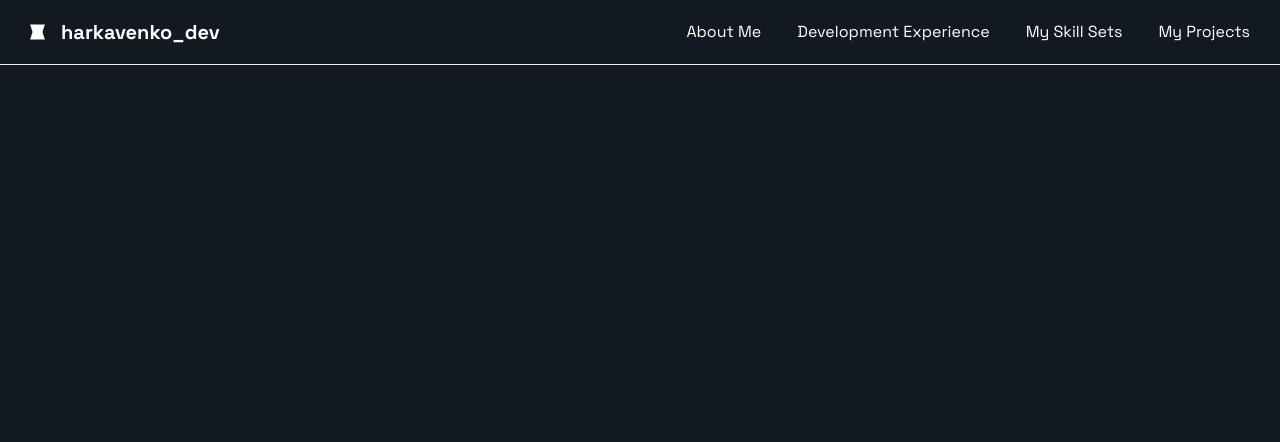
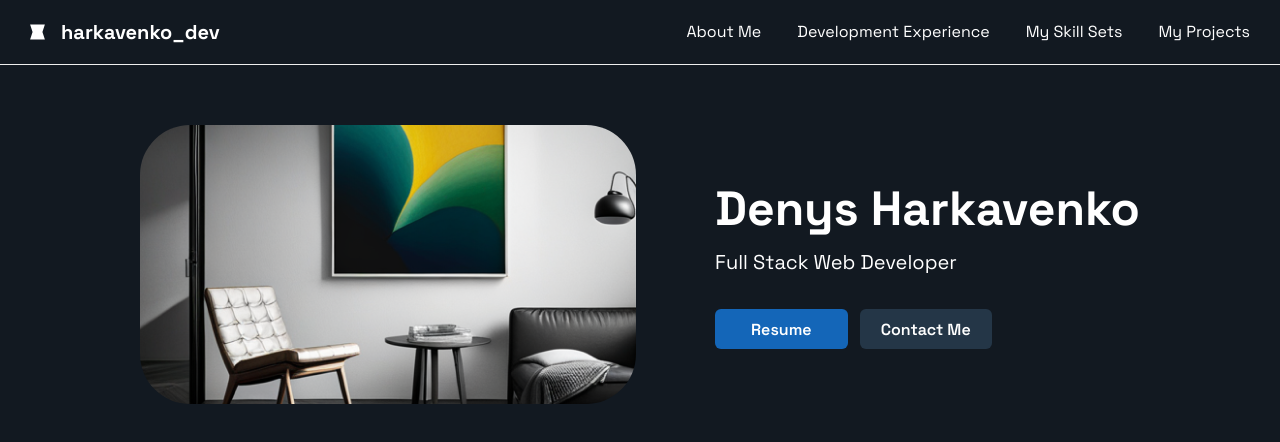
Before and after one commit to DenysHarkavenko/harkavenko_dev, a React (Vite) app: page / in a window 1280 px wide. Shown: the top 442 px of the page. Built offline with nearby package versions, Linux system fonts and the light colour scheme.

Commit message:
creat header

```diff
--- a/src/App.tsx
+++ b/src/App.tsx
@@ -1,13 +1,14 @@
-import {ChakraProvider} from "@chakra-ui/react";
-import {Header} from "./components/Navigation/Navigation.tsx";
-import theme from "./theme.ts";
+import { ChakraProvider } from '@chakra-ui/react'
+import { Navigation } from './components/Navigation/Navigation.tsx'
+import theme from './theme.ts'
+import Header from './components/Header/Header.tsx'
 
-function App():JSX.Element {
-
+function App(): JSX.Element {
   return (
-      <ChakraProvider theme={theme}>
-          <Header/>
-      </ChakraProvider>
+    <ChakraProvider theme={theme}>
+      <Navigation />
+      <Header />
+    </ChakraProvider>
   )
 }
 
--- /dev/null
+++ b/src/components/Header/Header.tsx
@@ -0,0 +1,51 @@
+import { Box, Button, Flex, Heading, Image, Text } from '@chakra-ui/react'
+import bg_1 from '../../img/bg_1.png'
+
+const Header = () => {
+  return (
+    <Box bg='#121921' p='60px 16px 0'>
+      <Flex
+        maxW='1000px'
+        w='100%'
+        m='0 auto'
+        justify='space-between'
+        align='center'
+        direction={['column', 'column', null, 'row', 'row']}
+      >
+        <Image src={bg_1} borderRadius='50px' />
+        <Box textAlign={['center', null, null, 'unset', 'unset']}>
+          <Heading
+            fontSize={['38px', '40px', '45px', '48px']}
+            mt={['15px', null, null, 'unset', 'unset']}
+          >
+            Denys Harkavenko
+          </Heading>
+          <Text mt='10px' fontSize={['20px']}>
+            Full Stack Web Developer
+          </Text>
+          <Box mt='32px'>
+            <Button
+              w='132.42px'
+              bg='#1466B8'
+              color='#fff'
+              _hover={{ transform: 'scale(108%)' }}
+            >
+              Resume
+            </Button>
+            <Button
+              w='132.42px'
+              bg='#243647'
+              color='#fff'
+              ml='12px'
+              _hover={{ transform: 'scale(108%)' }}
+            >
+              Contact Me
+            </Button>
+          </Box>
+        </Box>
+      </Flex>
+    </Box>
+  )
+}
+
+export default Header
--- a/src/components/Navigation/Navigation.tsx
+++ b/src/components/Navigation/Navigation.tsx
@@ -1,10 +1,10 @@
 import * as React from 'react'
 import { Heading, Flex, Hide, Show } from '@chakra-ui/react'
 import { LogoIcon } from '../../svg/LogoIcon.tsx'
-import { HeaderLinks } from './NavigationLinks.tsx'
+import { NavigationLinks } from './NavigationLinks.tsx'
 import BurgerMenu from './BurgerMenu.tsx'
 
-export const Header: React.FC = () => {
+export const Navigation: React.FC = () => {
   return (
     <Flex as='nav' minW='100%' bg='#121921' h='65px' w='100%'>
       <Flex
@@ -21,7 +21,7 @@ export const Header: React.FC = () => {
         </Flex>
 
         <Hide breakpoint='(max-width: 820px)'>
-          <HeaderLinks />
+          <NavigationLinks />
         </Hide>
         <Show breakpoint='(max-width: 820px)'>
           <BurgerMenu />
--- a/src/components/Navigation/NavigationLinks.tsx
+++ b/src/components/Navigation/NavigationLinks.tsx
@@ -1,7 +1,7 @@
 import * as React from 'react'
 import { Flex, Link } from '@chakra-ui/react'
 
-export const HeaderLinks: React.FC = () => {
+export const NavigationLinks: React.FC = () => {
   return (
     <Flex align={'center'}>
       <Link _hover={{ textDecoration: 'none', color: '#1466B8' }}>
--- a/src/index.css
+++ b/src/index.css
@@ -16,4 +16,5 @@
 
 body {
   margin: 0;
+  background-color: #121921;
 }
```
Also changed, not shown: src/img/bg_1.png (added).
